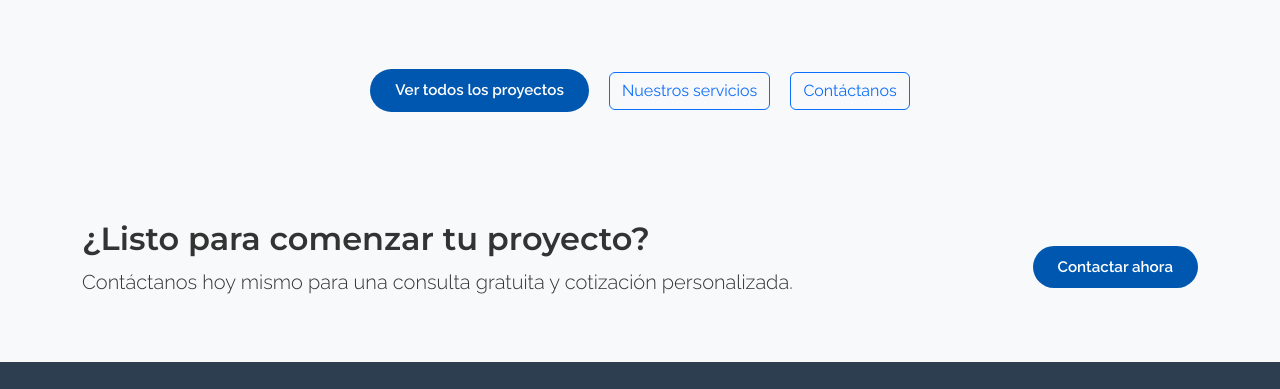
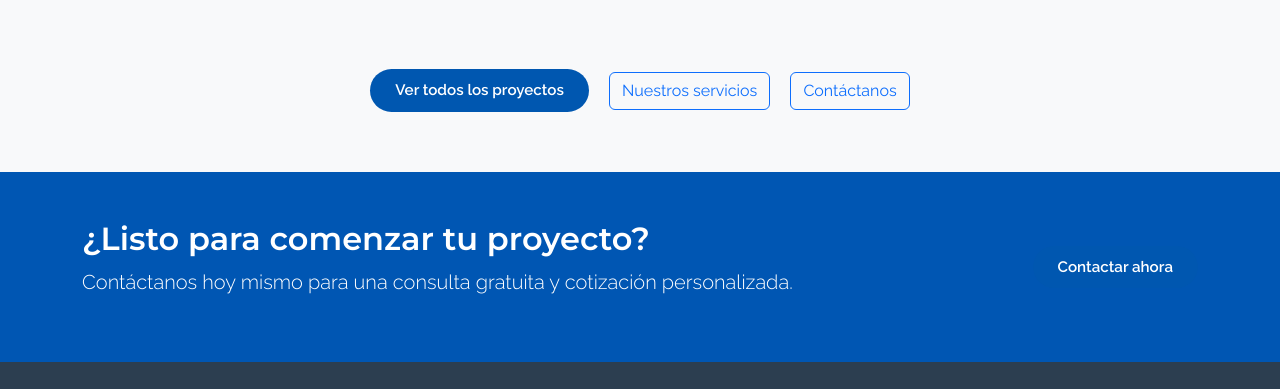
Before and after one commit to CodiguitoJR04/360constructor, a plain HTML site: page index.html in a window 1280 px wide. Shown: the part 3697-4086 px from the top of the page. Drawn offline with nearby package versions, Linux system fonts and the light colour scheme.

Commit message:
changa-ifinal-web

```diff
--- a/index.html
+++ b/index.html
@@ -339,7 +339,7 @@
         </section>
 
         <!-- Sección de Contacto CTA -->
-        <section id="contacto" class="section-contacto bg-light py-5">
+        <section id="contacto" class="section-contacto content-cta py-5">
             <div class="container">
                 <div class="row align-items-center">
                     <div class="col-lg-8">
--- a/src/css/styles.css
+++ b/src/css/styles.css
@@ -317,6 +317,15 @@ h1, h2, h3, h4, h5, h6 {
     padding: 60px 0;
     background-color: white;
 }
+
+.content-cta{
+    background-color: #0056b3 !important;
+}
+
+.content-cta h2, .content-cta p{
+    color: white !important;nav-down: ;
+}
+
 
 .contact-header {
     text-align: center;
```
Also changed, not shown: nosotros.html (+4 -0 lines), src/assets/img/Tecnico_Vidriero.jpg (added).
